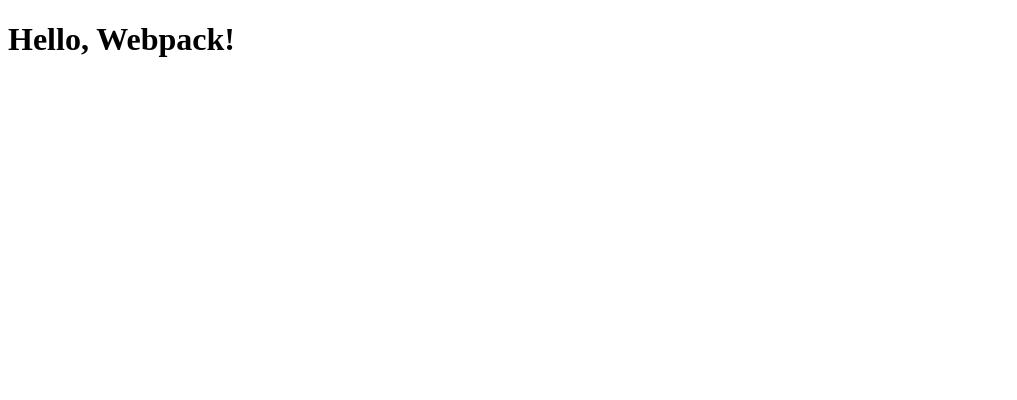
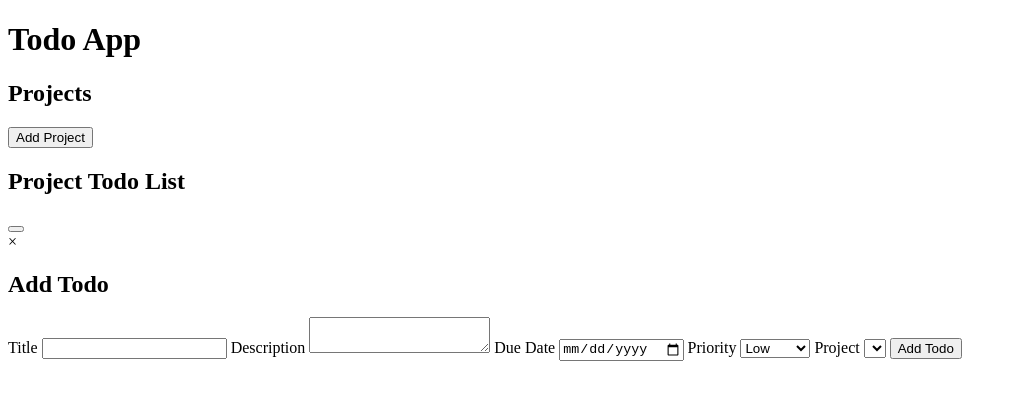
Before and after one commit to DennoCheru/Todo-list, a website built with webpack: page src/template.html in a window 1280 px wide. Shown: the whole page, without its empty margins (0-1017 px from the left). Built offline with nearby package versions, Linux system fonts and the light colour scheme.

Commit message:
Add HTML Layout
Added a basic HTML layout to the project.

```diff
--- a/src/template.html
+++ b/src/template.html
@@ -3,9 +3,61 @@
 <head>
   <meta charset="UTF-8">
   <meta name="viewport" content="width=device-width, initial-scale=1.0">
-  <title>Webpack Template</title>
+  <title>Todo App</title>
 </head>
 <body>
-  <h1>Hello, Webpack!</h1>
+  <header>
+    <h1>Todo App</h1>
+  </header>
+
+  <div class="container">
+    <section id="projects">
+      <h2>Projects</h2>
+      <ul id="project-list">
+        <!-- Projects will be added here -->
+      </ul>
+      <button id="add-project">Add Project</button>
+    </section>
+
+    <section id="todos">
+      <h2>Project Todo List</h2>
+      <div id="todo-list">
+        <!-- Todos will be added here -->
+      </div>
+      <button id="add-todo"></button>
+    </section>
+  </div>
+
+  <!-- Modal for adding todo -->
+   <div id="todo-modal" class="modal">
+    <div class="modal-content">
+      <span id="todo-modal-close" class="close-btn">&times;</span>
+      <h2>Add Todo</h2>
+      <form action="" id="todo-modal-form">
+        <label for="todo-title">Title</label>
+        <input type="text" id="todo-title" name="title" required>
+
+        <label for="todo-description">Description</label>
+        <textarea id="todo-description" name="description" required></textarea>
+
+        <label for="todo-due-date">Due Date</label>
+        <input type="date" id="todo-due-date" name="dueDate" required>
+
+        <label for="todo-priority">Priority</label>
+        <select name="priority" id="todo-priority">
+          <option value="low">Low</option>
+          <option value="medium">Medium</option>
+          <option value="high">High</option>
+        </select>
+
+        <label for="project-select">Project</label>
+        <select name="project-select" id="project-select" required>
+          <!-- Projects will be added here -->
+        </select>
+
+        <button type="submit">Add Todo</button>
+      </form>
+    </div>
+   </div>
 </body>
 </html>
```
